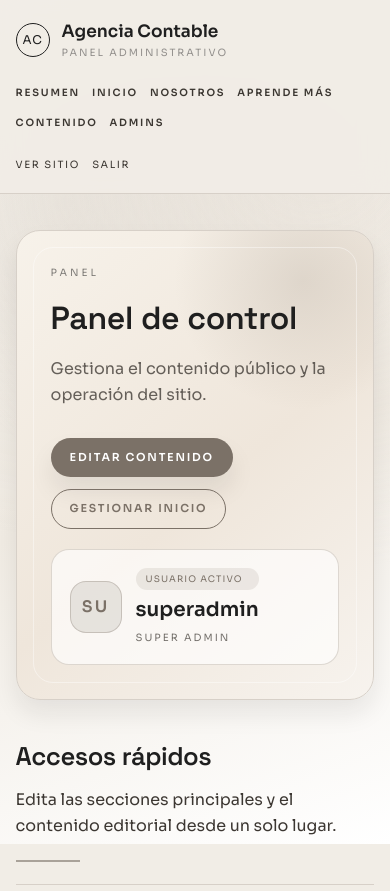
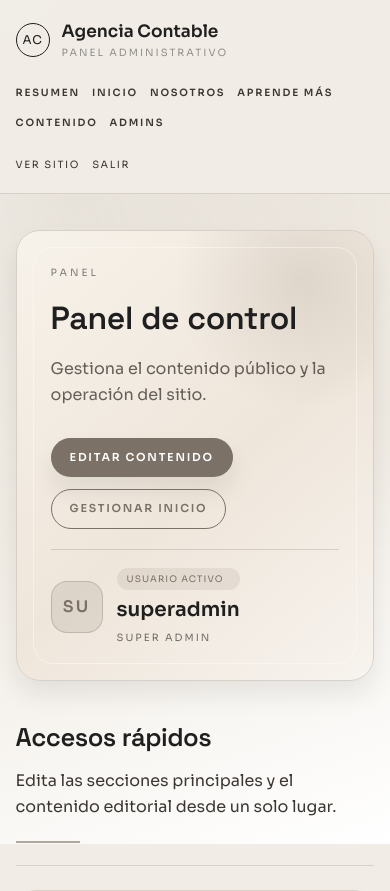
Before and after one commit to blankhall98/development_accounting_agency_website, a FastAPI app: page /admin in a window 390 px wide. Shown: the top 891 px of the page. Run offline with FastAPI, Linux system fonts and the light colour scheme; the visitor is signed in with stand-in values (Sample User, id 1).

Commit message:
desktop version OK

```diff
--- a/app/static/css/admin.css
+++ b/app/static/css/admin.css
@@ -288,20 +288,18 @@ a {
   margin-top: 6px;
 }
 
-.admin-hero-card {
+.admin-hero-meta {
   position: relative;
   z-index: 1;
   display: grid;
   gap: 14px;
   align-content: start;
   text-align: left;
-  background: rgba(255, 255, 255, 0.65);
-  border: 1px solid rgba(163, 152, 139, 0.35);
-  border-radius: 18px;
-  padding: 18px;
+  padding-left: 28px;
+  border-left: 1px solid rgba(123, 113, 103, 0.25);
 }
 
-.admin-hero-card strong {
+.admin-hero-meta strong {
   font-size: 20px;
   display: block;
 }
@@ -414,6 +412,10 @@ a {
   gap: 20px;
   grid-template-columns: repeat(auto-fit, minmax(260px, 1fr));
   align-items: start;
+}
+
+.form-grid--two {
+  grid-template-columns: repeat(2, minmax(0, 1fr));
 }
 
 .form-stack {
@@ -681,8 +683,16 @@ a {
     gap: 20px;
   }
 
-  .admin-hero-card {
+  .admin-hero-meta {
     text-align: left;
+    padding-left: 0;
+    border-left: none;
+    border-top: 1px solid rgba(123, 113, 103, 0.25);
+    padding-top: 18px;
+  }
+
+  .form-grid--two {
+    grid-template-columns: 1fr;
   }
 }
 
--- a/app/templates/admin/dashboard.html
+++ b/app/templates/admin/dashboard.html
@@ -11,7 +11,7 @@
       <a class="button ghost" href="/admin/index">Gestionar inicio</a>
     </div>
   </div>
-  <div class="admin-hero-card">
+  <div class="admin-hero-meta">
     <div class="admin-hero-profile">
       <div class="profile-mark">{{ admin.username[:2]|upper }}</div>
       <div class="profile-text">
--- a/app/templates/admin/edit_about.html
+++ b/app/templates/admin/edit_about.html
@@ -10,7 +10,7 @@
   {% if request.query_params.get('updated') %}
   <div class="status-banner success">Contenido actualizado.</div>
   {% endif %}
-  <form method="post" action="/admin/about" class="form-grid">
+  <form method="post" action="/admin/about" class="form-grid form-grid--two">
     <div class="form-card">
       <h2>Historia</h2>
       <label class="field">
--- a/app/templates/admin/edit_index.html
+++ b/app/templates/admin/edit_index.html
@@ -10,7 +10,7 @@
   {% if request.query_params.get('updated') %}
   <div class="status-banner success">Contenido actualizado.</div>
   {% endif %}
-  <form method="post" action="/admin/index" class="form-grid">
+  <form method="post" action="/admin/index" class="form-grid form-grid--two">
     <div class="form-card">
       <h2>Hero principal</h2>
       <label class="field">
```
